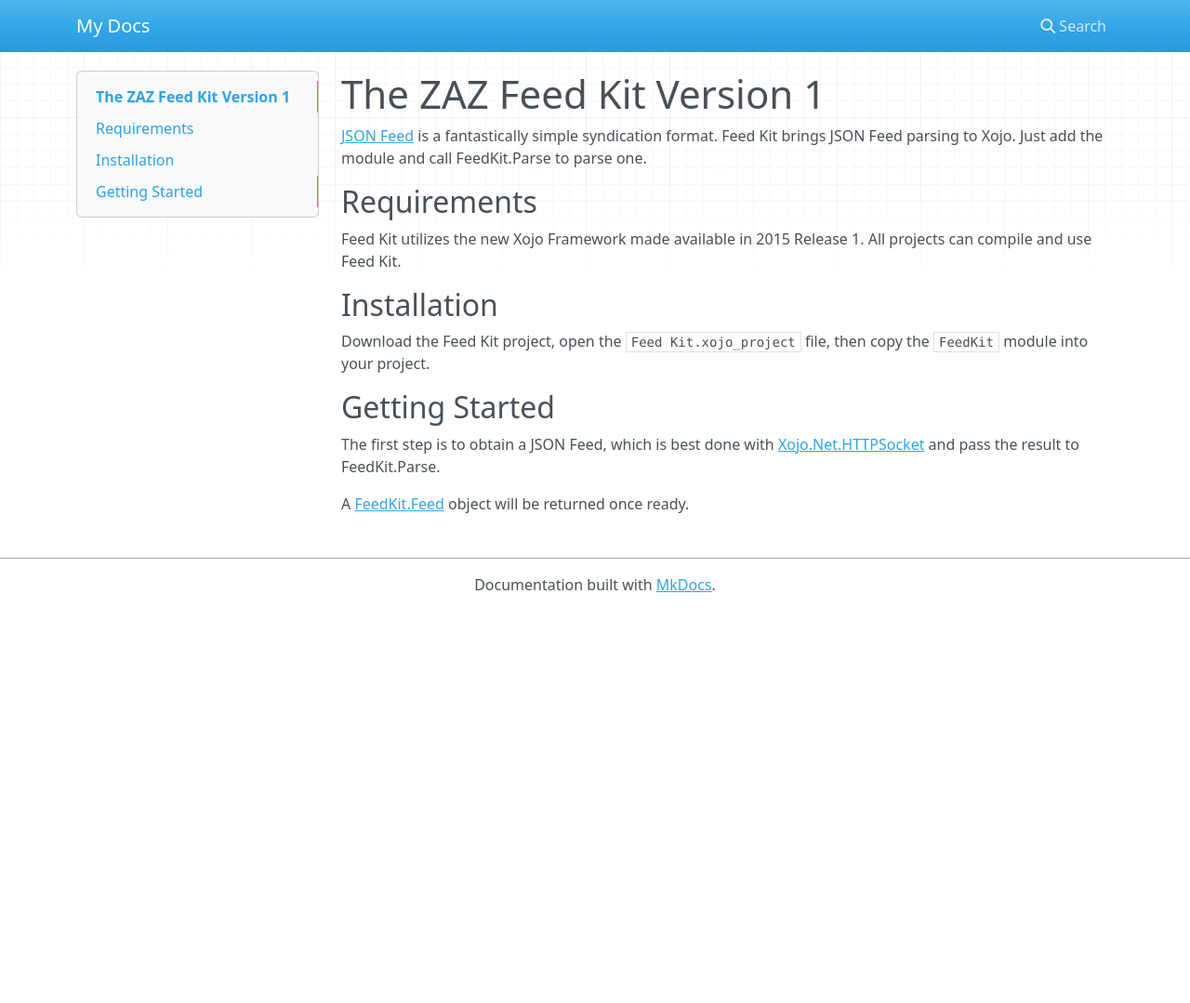
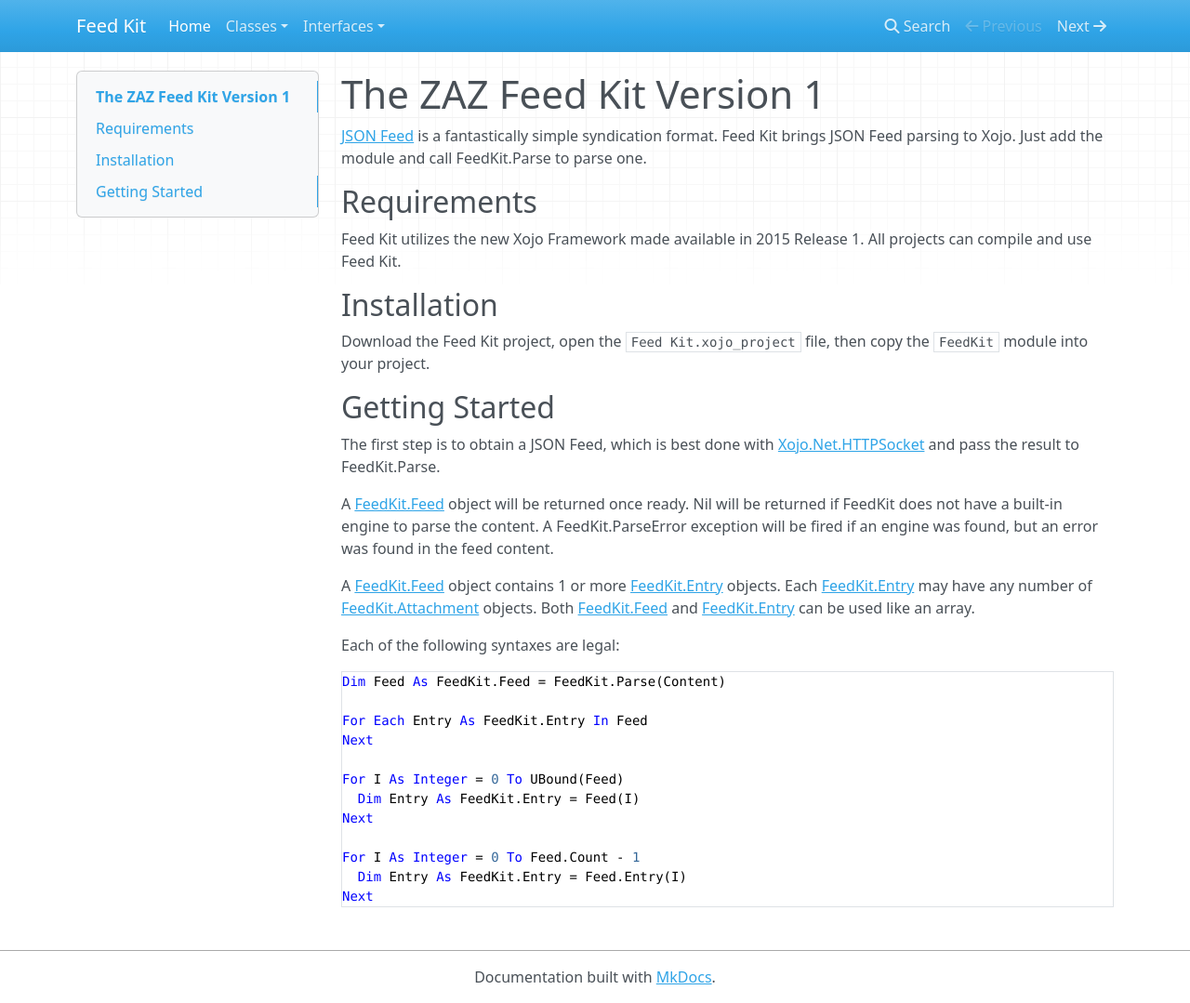
Before and after one commit to thommcgrath/Feed-Kit, an MkDocs documentation site: the page built from Documentation/docs/index.md, in a window 1280 px wide and 1079 px high. Shown: the whole window at 93% size. Built offline with MkDocs 1.6.1, drawn with Linux system fonts in a browser that asks for light colours; nearby versions of some CDN libraries; old or Windows-style settings are respelled for this version of MkDocs.

Commit message:
Adding a bunch of documentation.

```diff
--- a/Documentation/docs/index.md
+++ b/Documentation/docs/index.md
@@ -13,4 +13,21 @@ Download the Feed Kit project, open the `Feed Kit.xojo_project` file, then copy
 
 The first step is to obtain a JSON Feed, which is best done with [Xojo.Net.HTTPSocket](http://developer.xojo.com/xojo-net-httpsocket) and pass the result to FeedKit.Parse.
 
-A [FeedKit.Feed](feed.md) object will be returned once ready.
+A [FeedKit.Feed](FeedKit.Feed.md) object will be returned once ready. Nil will be returned if FeedKit does not have a built-in engine to parse the content. A FeedKit.ParseError exception will be fired if an engine was found, but an error was found in the feed content.
+
+A [FeedKit.Feed](FeedKit.Feed.md) object contains 1 or more [FeedKit.Entry](FeedKit.Entry.md) objects. Each [FeedKit.Entry](FeedKit.Entry.md) may have any number of [FeedKit.Attachment](FeedKit.Attachment.md) objects. Both [FeedKit.Feed](FeedKit.Feed.md) and [FeedKit.Entry](FeedKit.Entry.md) can be used like an array.
+
+Each of the following syntaxes are legal:
+
+<pre><span style="font-family: 'source-code-pro', 'menlo', 'courier', monospace; color: #000000;"><span style="color: #0000FF;">Dim</span> Feed <span style="color: #0000FF;">As</span> FeedKit.Feed = FeedKit.Parse(Content)
+
+<span style="color: #0000FF;">For</span> <span style="color: #0000FF;">Each</span> Entry <span style="color: #0000FF;">As</span> FeedKit.Entry <span style="color: #0000FF;">In</span> Feed
+<span style="color: #0000FF;">Next</span>
+
+<span style="color: #0000FF;">For</span> I <span style="color: #0000FF;">As</span> <span style="color: #0000FF;">Integer</span> = <span style="color: #336698;">0</span> <span style="color: #0000FF;">To</span> UBound(Feed)
+  <span style="color: #0000FF;">Dim</span> Entry <span style="color: #0000FF;">As</span> FeedKit.Entry = Feed(I)
+<span style="color: #0000FF;">Next</span>
+
+<span style="color: #0000FF;">For</span> I <span style="color: #0000FF;">As</span> <span style="color: #0000FF;">Integer</span> = <span style="color: #336698;">0</span> <span style="color: #0000FF;">To</span> Feed.Count - <span style="color: #336698;">1</span>
+  <span style="color: #0000FF;">Dim</span> Entry <span style="color: #0000FF;">As</span> FeedKit.Entry = Feed.Entry(I)
+<span style="color: #0000FF;">Next</span></span></pre>
--- a/Documentation/mkdocs.yml
+++ b/Documentation/mkdocs.yml
@@ -1,4 +1,13 @@
-site_name: My Docs
+site_name: Feed Kit
 pages:
 - Home: 'index.md'
+- Classes: [
+{FeedKit.Feed: 'FeedKit.Feed.md'},
+{FeedKit.Entry: 'FeedKit.Entry.md'},
+{FeedKit.Attachment: 'FeedKit.Attachment.md'},
+{FeedKit.Author: 'FeedKit.Author.md'}
+]
+- Interfaces: [
+{FeedKit.Engine: 'FeedKit.Engine.md'}
+]
 theme: mkdocs
```
Also changed, not shown: Documentation/docs/FeedKit.Attachment.md (added, +34 -0 lines), Documentation/docs/FeedKit.Author.md (added, +28 -0 lines), Documentation/docs/FeedKit.Entry.md (added, +88 -0 lines), Documentation/docs/FeedKit.Engine.md (added), Documentation/docs/FeedKit.Feed.md (added).
